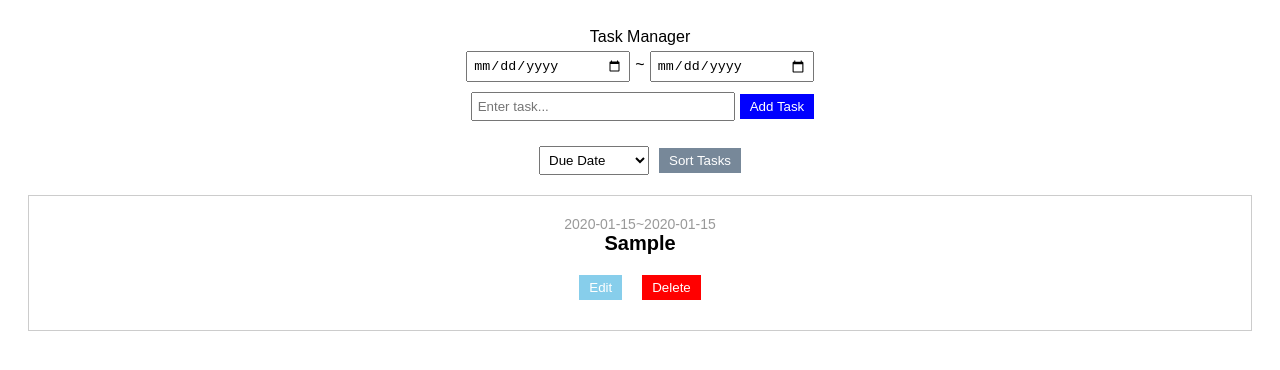
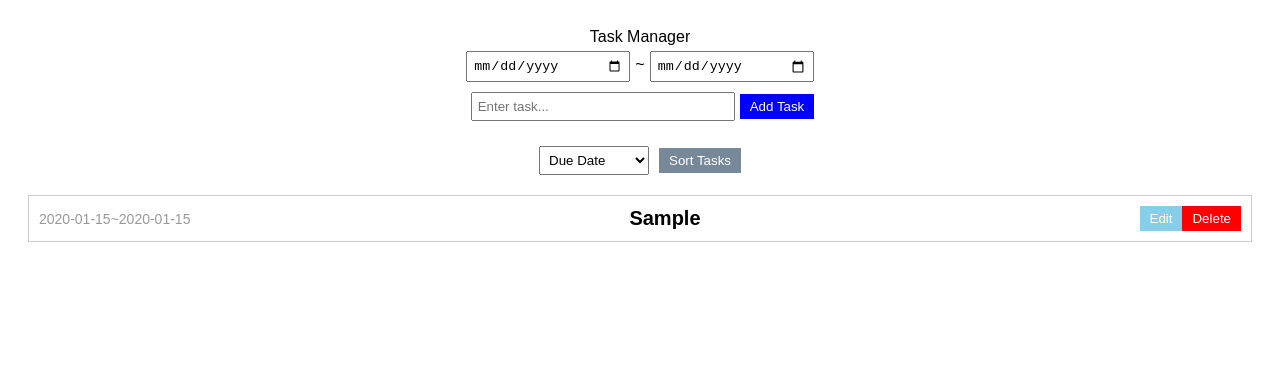
Before and after one commit to uliba3/TaskManager, a React (Vite) app: page / in a window 1280 px wide. Both pictures are taken after typing "2020-01-15", "2020-01-15", "Sample" into the empty fields and a click on the button "Add Task". Shown: the top 370 px of the page. Built offline with nearby package versions, Linux system fonts and the light colour scheme.

Commit message:
made each section smaller

```diff
--- a/src/components/TaskItem.jsx
+++ b/src/components/TaskItem.jsx
@@ -51,7 +51,7 @@ const TaskItem = ({ task, deleteTask, editTask, checkTask }) => {
           <button onClick={handleSave} className='save'>Save</button>
         </div>
       ) : (
-        <div>
+        <div >
           <p>{task.startDate}~{task.endDate}</p>
           <span>{task.task}</span>
           <div>
--- a/src/styles.css
+++ b/src/styles.css
@@ -51,6 +51,12 @@ button#addTask {
 }
 
 /* Task item styles */
+.task-item div {
+  display: flex;
+  justify-content: space-between;
+  align-items: center;
+}
+
 .task-item p {
   margin: 0;
   font-size: 14px;
@@ -60,10 +66,6 @@ button#addTask {
 .task-item span {
   font-size: 20px;
   font-weight: bold;
-}
-
-.task-item * {
-    margin: 10px;
 }
 
 .task-item button.edit {
@@ -76,6 +78,11 @@ button#addTask {
 
 .task-item button.save {
   background-color: green;
+}
+
+.task-item input {
+  margin: 0px;
+  padding: 0px;
 }
 
 /* Edit mode styles */
```
